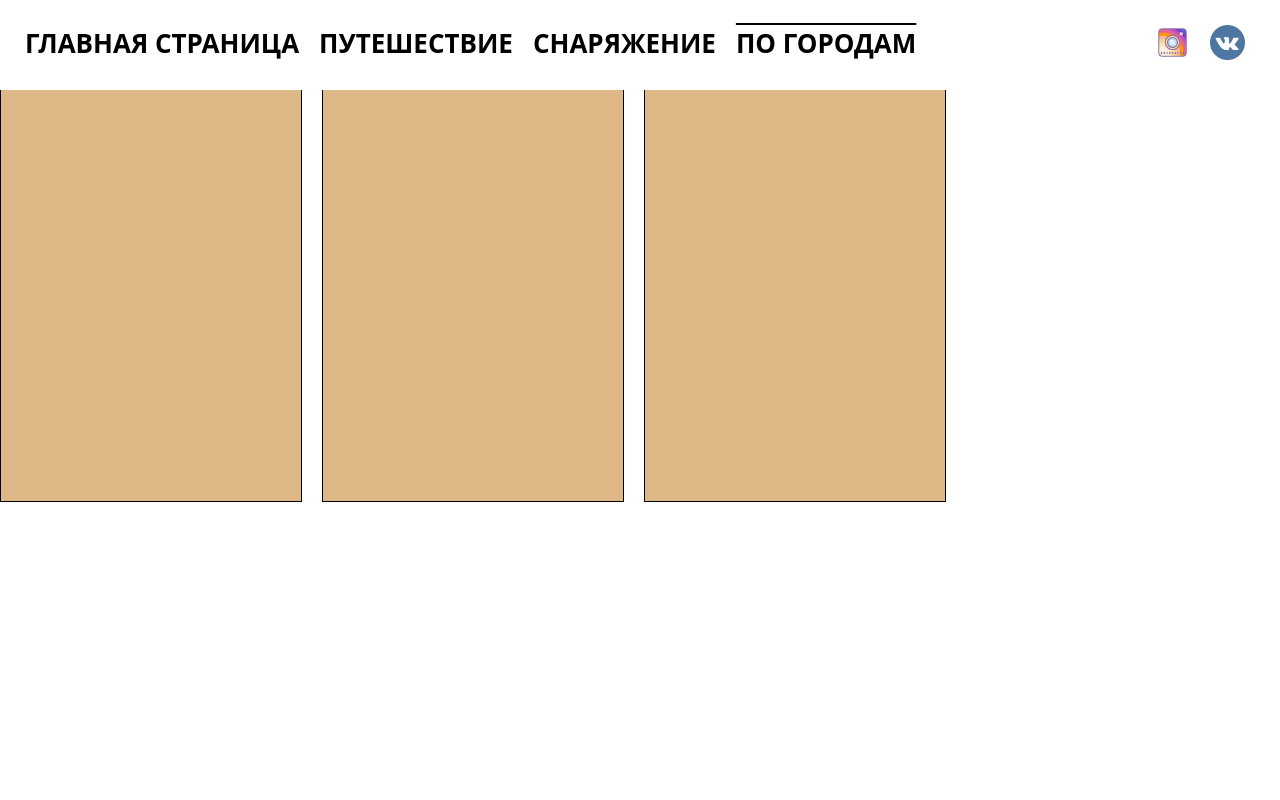
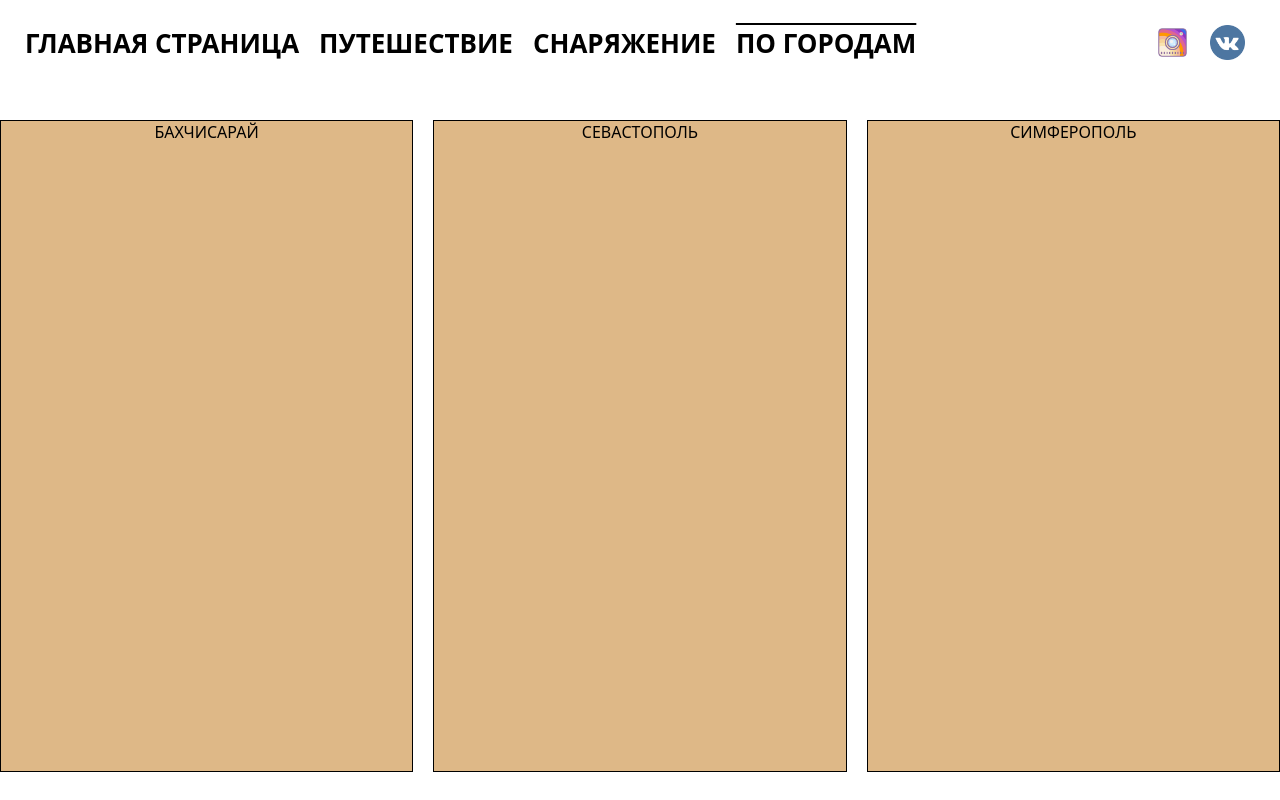
Before and after one commit to Stadionova/Crimea, a React (Create React App) app in the folder landing_krim/: page /cities in a window 1280 px wide. Built offline with nearby package versions, Linux system fonts and the light colour scheme.

Commit message:
changed style of cities component

```diff
--- a/landing_krim/src/ByCities/ByCities.module.css
+++ b/landing_krim/src/ByCities/ByCities.module.css
@@ -1,13 +1,14 @@
 .citiesWrapper {
     margin: 0 auto;
-    width: 100%;
-    height: 800px;
+    width: 1300px;
     display: flex;
+    text-align: center;
+    padding-top: 120px;
 }
 
 .description .cities {
-    width: 300px;
-    height: 500px;
+    width: 100%;
+    height: 650px;
     border: 1px solid black;
     background-color: burlywood;
     margin-right: 20px;
```
